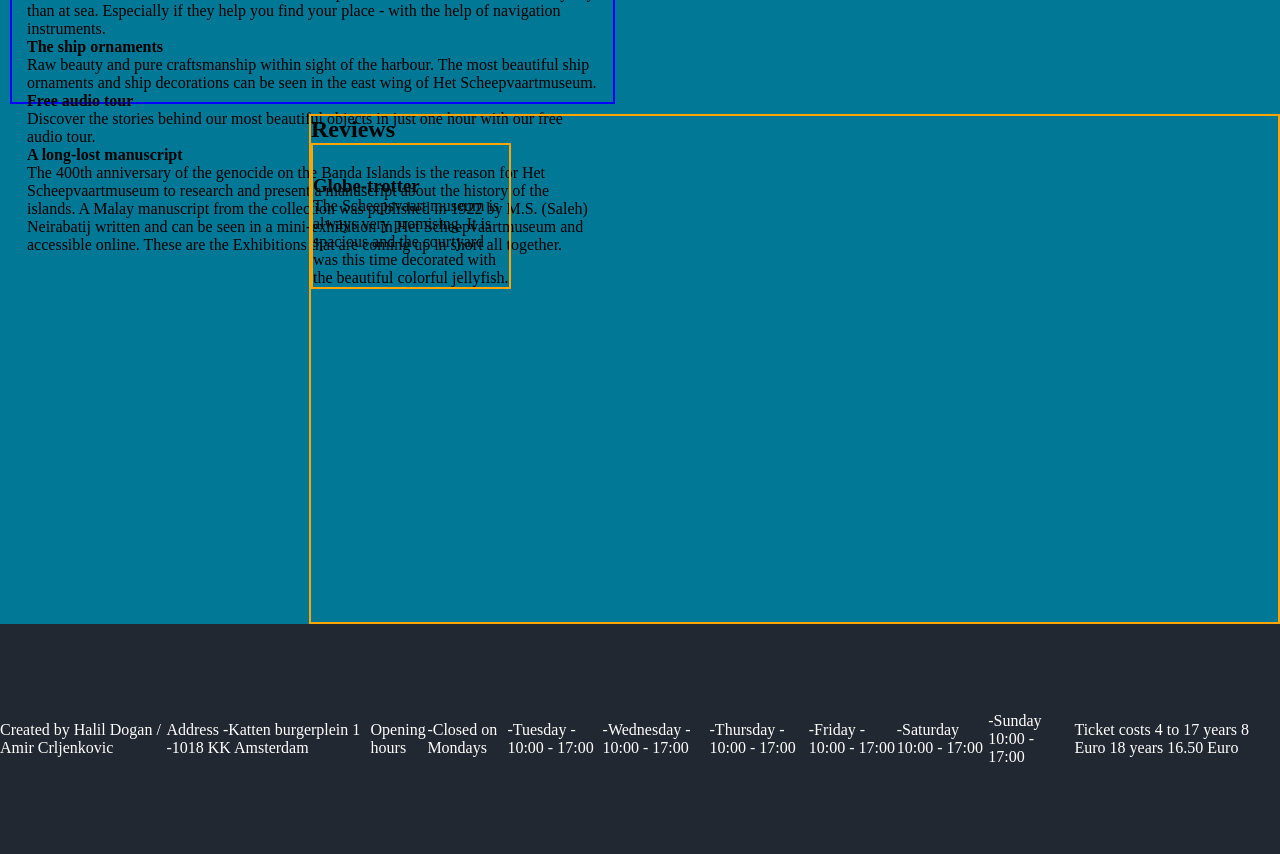
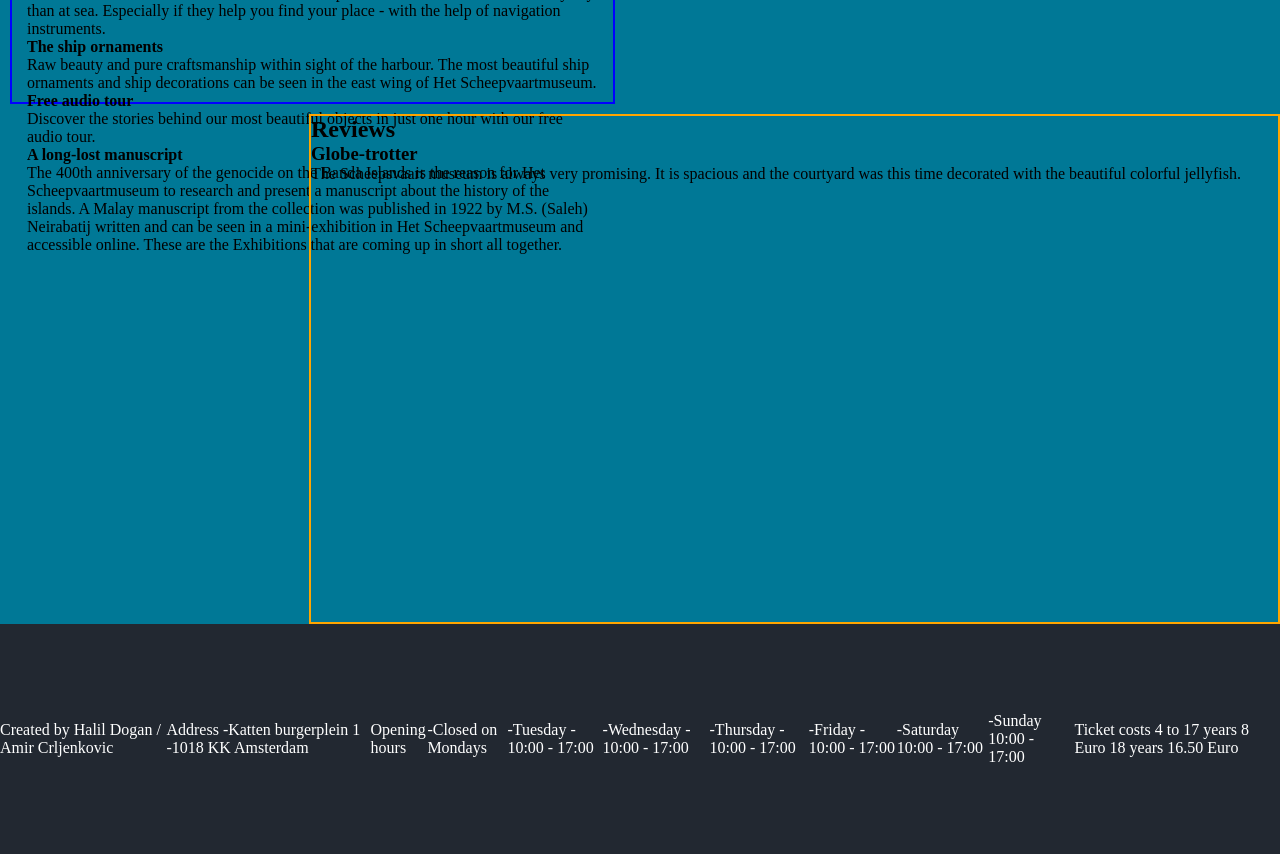
Before and after one commit to AMG2-AMG2/Museum-Eindopdracht3, a plain HTML site: page Website/indexengels.html in a window 1280 px wide. Shown: the part 3505-4359 px from the top of the page. Drawn offline with Linux system fonts and the light colour scheme.

Commit message:
commit voor zekerheid

```diff
--- a/Website/style.css
+++ b/Website/style.css
@@ -439,7 +439,7 @@ height: 400px;
 
 }
 
-.Review-client{
+.Review-client1{
   padding: 30px 0px 0px 0px;
   border: 2px solid orange;
   width: 200px;
```
Also changed, not shown: Website/index.html (+0 -1 lines).
